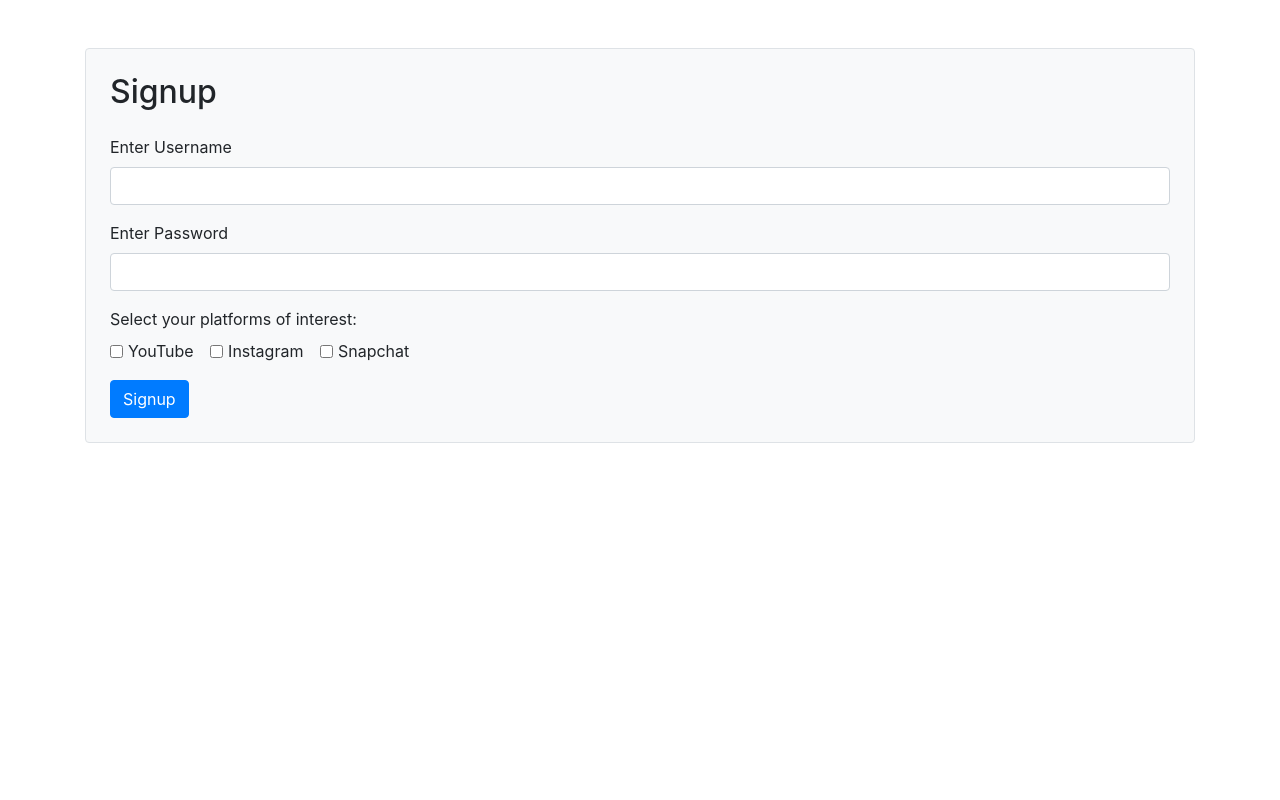
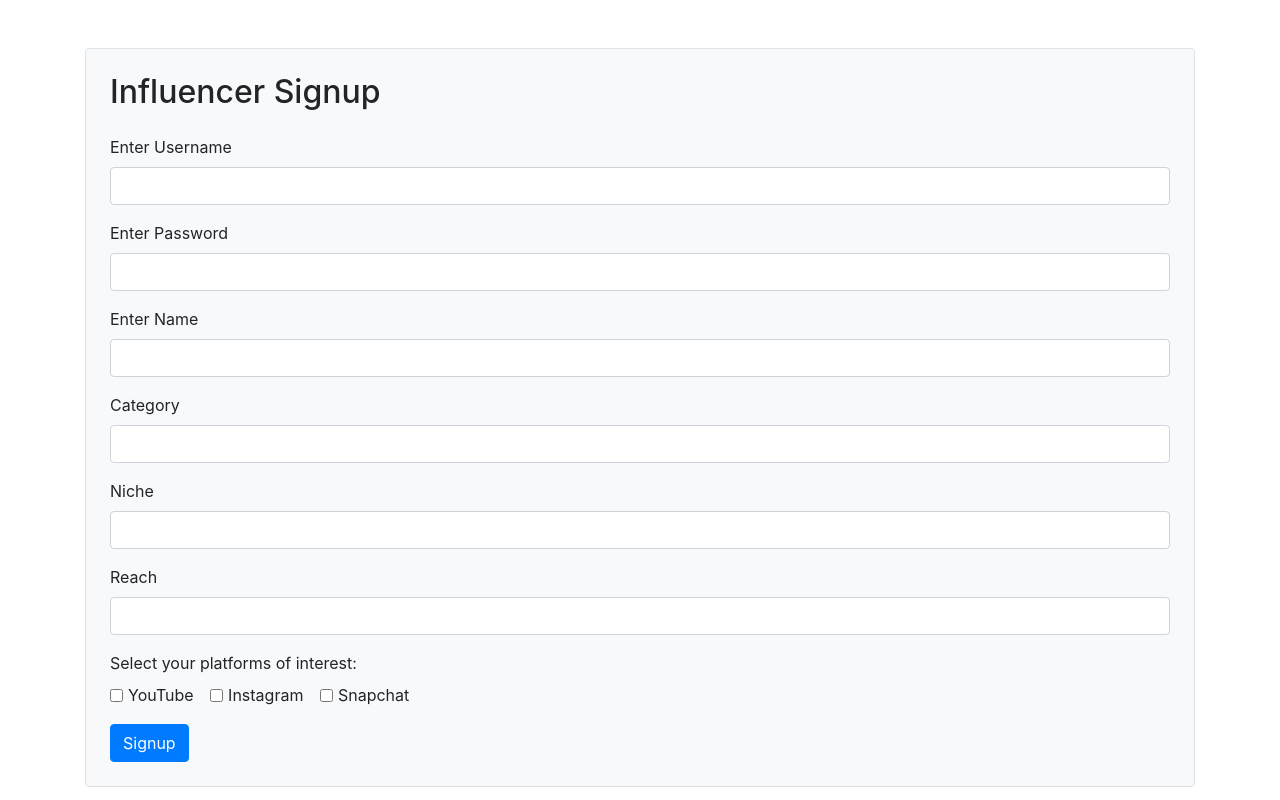
Before and after one commit to shriman-007/CollabConnect, a Flask app: page /signup_infl in a window 1280 px wide. Run offline with Flask 3, Linux system fonts and the light colour scheme; parts of the project's set-up code (start-up, migrations or seed data) failed here and were passed over; some libraries are stand-ins or nearby versions.

Commit message:
db integration

```diff
--- a/app.py
+++ b/app.py
@@ -1,12 +1,27 @@
-from flask import Flask,render_template,request, redirect,url_for,flash
-from model import db,user,flaggedUser
+from flask import Flask,render_template,request, redirect,url_for,flash,session
+from model import db,User
+from werkzeug.security import generate_password_hash, check_password_hash
+
 app = Flask(__name__)
 app.secret_key = 'your_secret_key'
-app.config['SQLALCHEMY_DATABASE_URI']='sqlite://rwwj.db'
+app.config['SQLALCHEMY_DATABASE_URI'] = 'sqlite:///mydatabase.db'
 app.config['SQLALCHEMY_TRACK_MODIFICATIONS'] = True
 db.init_app(app)
 with app.app_context():
     db.create_all()
+    admin = User.query.filter_by(username='admin123').first()
+    if not admin:
+        admin_user = User(
+            username='admin123',
+            password=generate_password_hash('adminpassword'),
+            role='admin',
+            company_name=None,
+            category=None,
+            niche=None
+        )
+        db.session.add(admin_user)
+        db.session.commit()
+
 @app.route("/")
 def hello_world():
     return "<p>Hello,World!</p>"
@@ -36,37 +51,91 @@ def login():
     if request.method == 'POST':
         uname = request.form['username']
         password = request.form['password']
-        if uname == 'admin123' and password == 'pwd':
+        user = User.query.filter_by(username=uname, role='admin').first()
+        if user and check_password_hash(user.password, password):
+            session['user_id'] = user.id
+            session['role'] = user.role
             return redirect(url_for('admin_dash'))
+        else:
+            flash('Invalid username or password', 'danger')
     return render_template('admin_login.html')
 
-# @app.route("/user_login",methods=['GET','POST'])
-# def login_u():
-#     if request.method=='POST':
-#         uname=request.form['username']
-#         if uname !='':
-#             if request.form['password']!='':
-#                 return f"Welcome,{uname}!"
-#     return render_template("user_login.html")
-@app.route("/signup",methods=['GET','POST'])
+@app.route('/user_login', methods=['GET', 'POST'])
+def user_login():
+    if request.method == 'POST':
+        username = request.form['username']
+        password = request.form['password']
+        user = User.query.filter_by(username=username).first()
+        if user and check_password_hash(user.password, password):
+            session['user_id'] = user.id
+            session['role'] = user.role
+            if user.role == 'sponsor':
+                return redirect(url_for('sponsor_profile'))
+            elif user.role == 'influencer':
+                return redirect(url_for('influencer_profile'))
+        else:
+            flash('Invalid username or password', 'danger')
+    return render_template('user_login.html')
+
+# Sponsor signup
+@app.route('/signup', methods=['GET', 'POST'])
 def signup():
-    if request.method=='POST':
-        uname=request.form['username']
-        if uname.isalnum() :
-            if request.form['password']!="":
-                indus=request.form['industry']
-                return f"Welcome,{uname}, your account has been created! Your industry is {indus}"
-@app.route("/signup_infl",methods=['GET','POST'])
+    if request.method == 'POST':
+        username = request.form['username']
+        password = request.form['password']
+        company_name = request.form['company_name']
+        industry = request.form['industry']
+        budget = float(request.form['budget'])
+
+        # Create new sponsor user
+        new_user = User(
+            username=username,
+            password=generate_password_hash(password),
+            role='sponsor',
+            company_name=company_name,
+            name=None,
+            category=industry,
+            niche=None,
+            reach=None,
+            budget=budget,
+            platforms=None
+        )
+
+        db.session.add(new_user)
+        db.session.commit()
+        flash('Signup successful! Please log in.', 'success')
+        return redirect(url_for('user_login'))
+    return render_template('signup.html')
+
+@app.route('/signup_infl', methods=['GET', 'POST'])
 def signup_infl():
-    if request.method=='POST':
-        uname=request.form['username']
-        if uname.isalnum() :
-            if request.form['password']!="":
-                platforms = request.form.getlist('platform')
-                platform_list = ", ".join(platforms)
+    if request.method == 'POST':
+        username = request.form['username']
+        password = request.form['password']
+        name = request.form['name']
+        category = request.form['category']
+        niche = request.form['niche']
+        reach = int(request.form['reach'])
 
-                return f"Welcome,{uname}, your account has been created! Your platform is  {platform_list}"
-    return render_template("signup_infl.html")
+        # Create new influencer user
+        new_user = User(
+            username=username,
+            password=generate_password_hash(password),
+            role='influencer',
+            company_name=None,  # No company_name for influencers
+            name=name,
+            category=category,
+            niche=niche,
+            reach=reach,
+            budget=None,
+            platforms = ','.join(request.form.getlist('platforms'))  # Convert list to comma-separated string
+
+        )
+        db.session.add(new_user)
+        db.session.commit()
+        flash('Signup successful! Please log in.', 'success')
+        return redirect(url_for('user_login'))
+    return render_template('signup_infl.html')
 
 @app.route('/admin_dash')
 def admin_dash():
@@ -137,16 +206,6 @@ sponsor_requests = [
     {"id": 2, "ad_details": "Fashion week promotion", "status": "pending"}
 ]
 
-@app.route('/influencer_login', methods=['GET', 'POST'])
-def influencer_login():
-    if request.method == 'POST':
-        uname = request.form['username']
-        password = request.form['password']
-        if uname == 'inf123' and password == 'pwd':
-            return redirect(url_for('influencer_profile'))
-        else:
-            flash('Invalid username or password', 'danger')
-    return render_template('influencer_login.html')
 
 @app.route('/influencer_profile')
 def influencer_profile():
@@ -190,16 +249,6 @@ sponsor_profile_data = {
     ]
 }
 
-@app.route('/sponsor_login', methods=['GET', 'POST'])
-def sponsor_login():
-    if request.method == 'POST':
-        uname = request.form['username']
-        password = request.form['password']
-        if uname == 'sponsor123' and password == 'pwd':
-            return redirect(url_for('sponsor_profile'))
-        else:
-            flash('Invalid username or password', 'danger')
-    return render_template('user_login.html')
 
 @app.route('/sponsor_profile')
 def sponsor_profile():
@@ -256,4 +305,4 @@ def add_ad_request(campaign_id):
 def sponsor_stats():
     return render_template('sponsor_stats.html')
 
-app.run(debug=True,port=5500)
+app.run(debug=True,port=6600)
--- a/templates/signup_infl.html
+++ b/templates/signup_infl.html
@@ -3,13 +3,13 @@
 <head>
     <meta charset="UTF-8">
     <meta name="viewport" content="width=device-width, initial-scale=1.0">
-    <title>Signup Page</title>
+    <title>Influencer Signup</title>
     <link href="https://maxcdn.bootstrapcdn.com/bootstrap/4.5.2/css/bootstrap.min.css" rel="stylesheet">
 </head>
 <body>
     <div id="overview" class="container mt-5">
-        <form method="post" class="border p-4 bg-light rounded">
-            <h2 class="mb-4">Signup</h2>
+        <form method="post" action="{{ url_for('signup_infl') }}" class="border p-4 bg-light rounded">
+            <h2 class="mb-4">Influencer Signup</h2>
             <div class="form-group">
                 <label for="username">Enter Username</label>
                 <input type="text" id="username" name="username" class="form-control" required>
@@ -19,17 +19,33 @@
                 <input type="password" id="password" name="password" class="form-control" required>
             </div>
             <div class="form-group">
+                <label for="name">Enter Name</label>
+                <input type="text" id="name" name="name" class="form-control" required>
+            </div>
+            <div class="form-group">
+                <label for="category">Category</label>
+                <input type="text" id="category" name="category" class="form-control" required>
+            </div>
+            <div class="form-group">
+                <label for="niche">Niche</label>
+                <input type="text" id="niche" name="niche" class="form-control" required>
+            </div>
+            <div class="form-group">
+                <label for="reach">Reach</label>
+                <input type="text" id="reach" name="reach" class="form-control" required>
+            </div>
+            <div class="form-group">
                 <label>Select your platforms of interest:</label><br>
                 <div class="form-check form-check-inline">
-                    <input class="form-check-input" type="checkbox" id="youtube" name="platform" value="youtube">
+                    <input class="form-check-input" type="checkbox" id="youtube" name="platforms" value="youtube">
                     <label class="form-check-label" for="youtube">YouTube</label>
                 </div>
                 <div class="form-check form-check-inline">
-                    <input class="form-check-input" type="checkbox" id="instagram" name="platform" value="instagram">
+                    <input class="form-check-input" type="checkbox" id="instagram" name="platforms" value="instagram">
                     <label class="form-check-label" for="instagram">Instagram</label>
                 </div>
                 <div class="form-check form-check-inline">
-                    <input class="form-check-input" type="checkbox" id="snapchat" name="platform" value="snapchat">
+                    <input class="form-check-input" type="checkbox" id="snapchat" name="platforms" value="snapchat">
                     <label class="form-check-label" for="snapchat">Snapchat</label>
                 </div>
             </div>
```
Also changed, not shown: model.py (+25 -0 lines), templates/signup.html (+11 -3 lines), instance/mydatabase.db (added).
